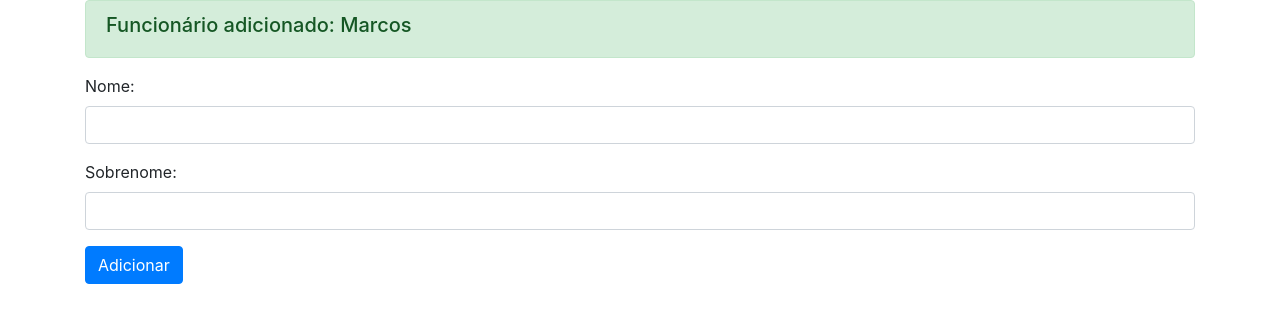
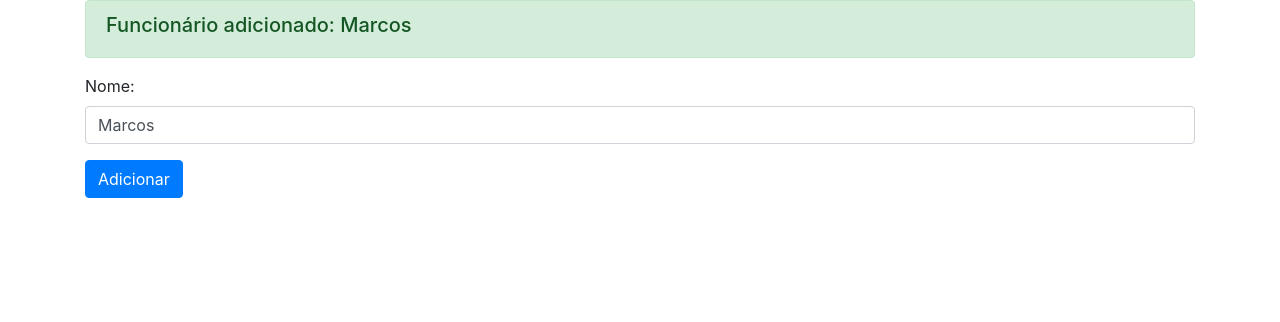
Before and after one commit to marcosviniciohd/algamoney-api, an Angular app in the folder frontend/meu-primeiro-projeto/: page / in a window 1280 px wide. Shown: the top 322 px of the page. Built offline with nearby package versions, Linux system fonts and the light colour scheme.

Commit message:
Usando Property Binding

```diff
--- a/frontend/meu-primeiro-projeto/src/app/app.component.html
+++ b/frontend/meu-primeiro-projeto/src/app/app.component.html
@@ -1,23 +1,17 @@
 <div class="container">
   <div class="alert alert-success" role="alert">
-   <h5>Funcionário adicionado: {{ nome + " " + sobreNome }}</h5>
+   <h5>Funcionário adicionado: {{ nome }}</h5>
   </div>
   <div class="form-group">
     <label for="formGroupExampleInput">Nome:</label>
       <input type="text"
       class="form-control"
-      #nomeInput
-    >
-  </div>
-  <div class="form-group">
-    <label for="formGroupExampleInput">Sobrenome:</label>
-      <input type="text"
-      class="form-control"
-      #sobreNomeInput
+      (input)="alterarNome($event)"
+      [value]="nome"
     >
   </div>
   <button type="button"
     class="btn btn-primary"
-    (click)="adicionar(nomeInput.value, sobreNomeInput.value)"
+    (click)="adicionar()" [disabled]=" nome.length == 0"
   >Adicionar</button>
 </div>
--- a/frontend/meu-primeiro-projeto/src/app/app.component.ts
+++ b/frontend/meu-primeiro-projeto/src/app/app.component.ts
@@ -7,13 +7,19 @@ import { Component } from '@angular/core';
 })
 export class AppComponent {
   nome = 'Marcos';
-  sobreNome: string = '';
+  /* sobreNome: string = ''; */
 
-  adicionar(nome: string, sobreNome: string) {
+  adicionar(){
+    console.log(`Adicionando ${this.nome}`);
+    const numero: number = Math.round(Math.random() * 100);
+    this.nome = 'João ' + numero;
+  }
+
+  /* adicionar(nome: string, sobreNome: string) {
     this.nome = nome;
     this.sobreNome = sobreNome;
     console.log(`Adicionado nome: ${this.nome} e sobreNome: ${this.sobreNome}`);
-  }
+  } */
 
   /* adicionar(){
     console.log(`Adicionando ${this.nome}`);
@@ -21,8 +27,8 @@ export class AppComponent {
     this.nome = 'João ' + numero;
   } */
 
-  /* alterarNome(event: any): void {
+  alterarNome(event: any): void {
     //console.log(event);
     this.nome = event.target.value;
-  } */
+  }
 }
```
